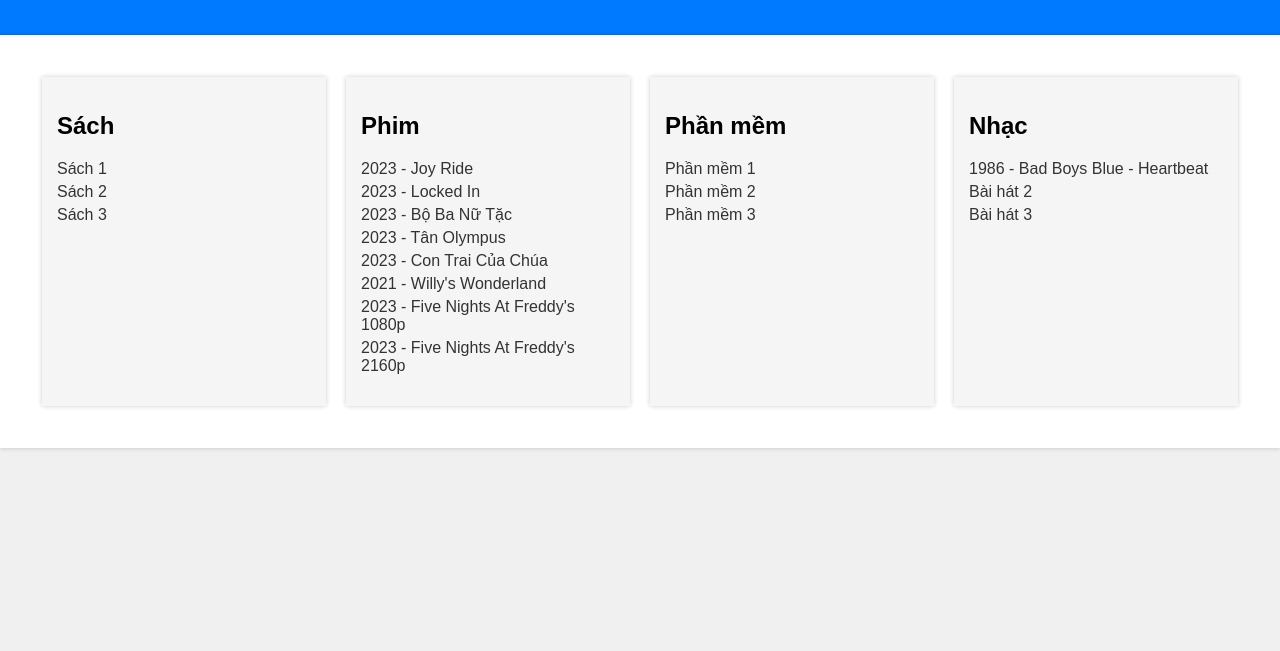
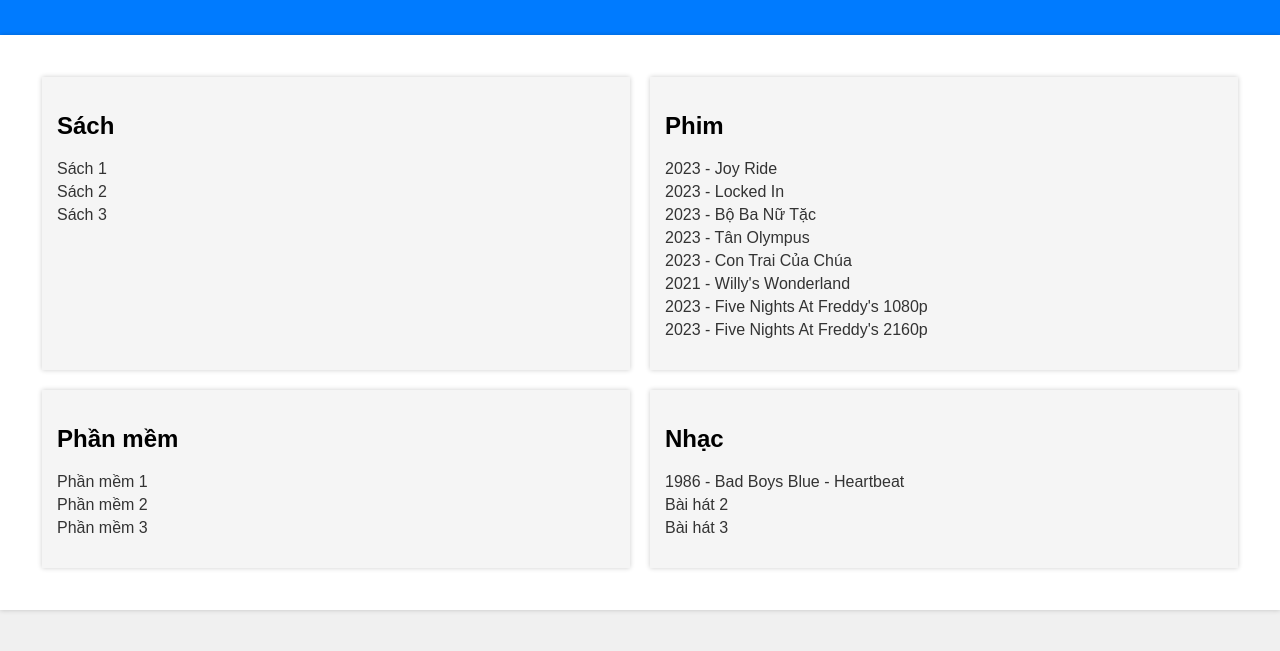
Before and after one commit to HeoMunMun/kholink, a plain HTML site: page index.html in a window 1280 px wide. Shown: the part 77-728 px from the top of the page. Drawn offline with Linux system fonts and the light colour scheme.

Commit message:
Update style.css

```diff
--- a/style.css
+++ b/style.css
@@ -22,7 +22,7 @@ main {
 
 .content {
     display: grid;
-    grid-template-columns: repeat(4, 1fr); /* Layout 4 cột */
+    grid-template-columns: repeat(2, 1fr); /* Layout 2 cột */
     grid-gap: 20px;
     padding: 10px;
 }
```
